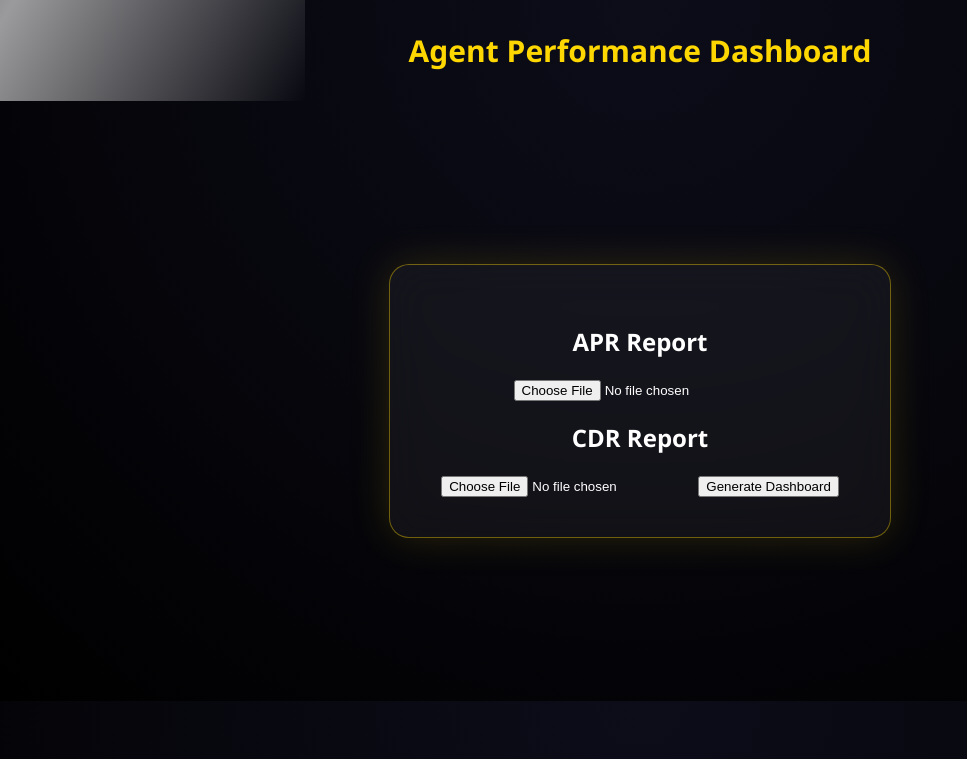
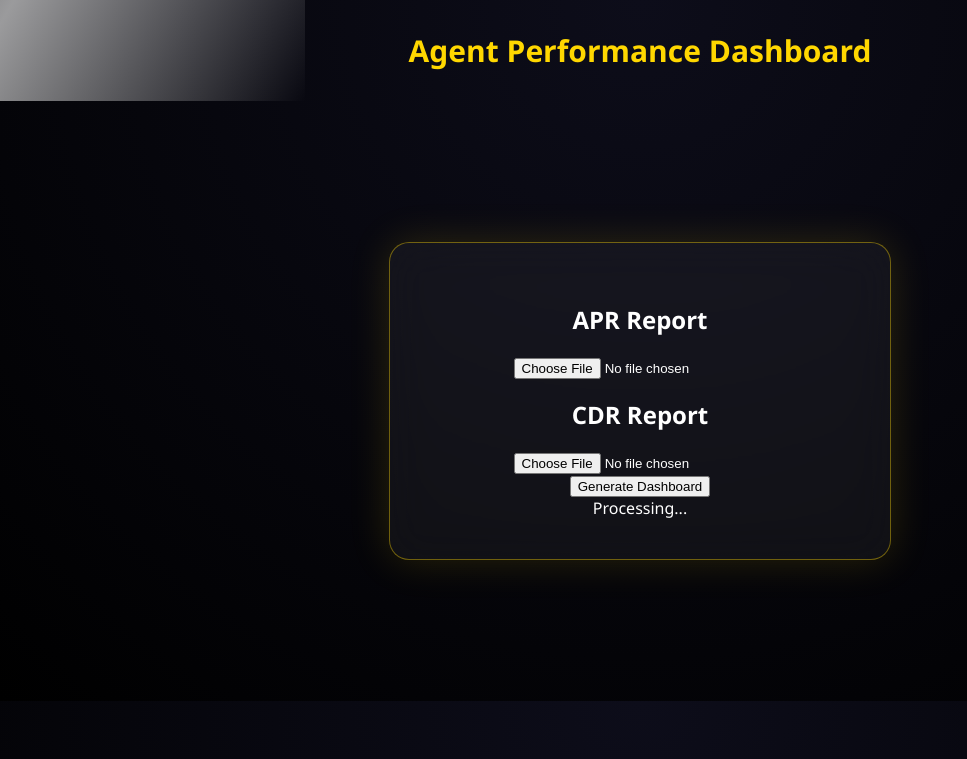
Before and after one commit to Viratmalakar/apr-report, a Flask app: page / in a window 1280 px wide. Shown: the top 759 px of the page, without its empty margins (0-967 px from the left). Run offline with Flask 3, Linux system fonts and the light colour scheme.

Commit message:
Update upload.html

```diff
--- a/templates/upload.html
+++ b/templates/upload.html
@@ -15,43 +15,36 @@
     <form action="/dashboard" method="POST" enctype="multipart/form-data"
           class="upload-box" id="uploadForm">
 
-        <h2>APR Report</h2>
-        <input type="file" name="agent_file" required>
+        <!-- APR BOX -->
+        <div class="file-section">
+            <h2>APR Report</h2>
+            <input type="file" name="agent_file" required>
+        </div>
 
-        <h2>CDR Report</h2>
-        <input type="file" name="cdr_file" required>
+        <!-- CDR BOX -->
+        <div class="file-section">
+            <h2>CDR Report</h2>
+            <input type="file" name="cdr_file" required>
+        </div>
 
+        <!-- Generate Button -->
         <button type="submit" class="generate-btn">
             Generate Dashboard
         </button>
+
+        <!-- Live Processing Icon -->
+        <div class="live-processing" id="liveProcessing">
+            <div class="live-dot"></div>
+            <span>Processing...</span>
+        </div>
 
     </form>
 
 </div>
 
-<!-- PROCESSING OVERLAY -->
-<div class="processing-overlay" id="processingOverlay">
-    <div class="loader-box">
-        <div class="gold-spinner"></div>
-        <p class="loading-text">Processing Reports...</p>
-    </div>
-</div>
-
 <script>
-const form = document.getElementById("uploadForm");
-
-form.addEventListener("submit", function(e) {
-
-    e.preventDefault(); // stop immediate submit
-
-    const overlay = document.getElementById("processingOverlay");
-    overlay.style.display = "flex";
-
-    // slight delay so loader actually renders
-    setTimeout(() => {
-        form.submit();
-    }, 200);
-
+document.getElementById("uploadForm").addEventListener("submit", function(){
+    document.getElementById("liveProcessing").style.display = "flex";
 });
 </script>
 
```
